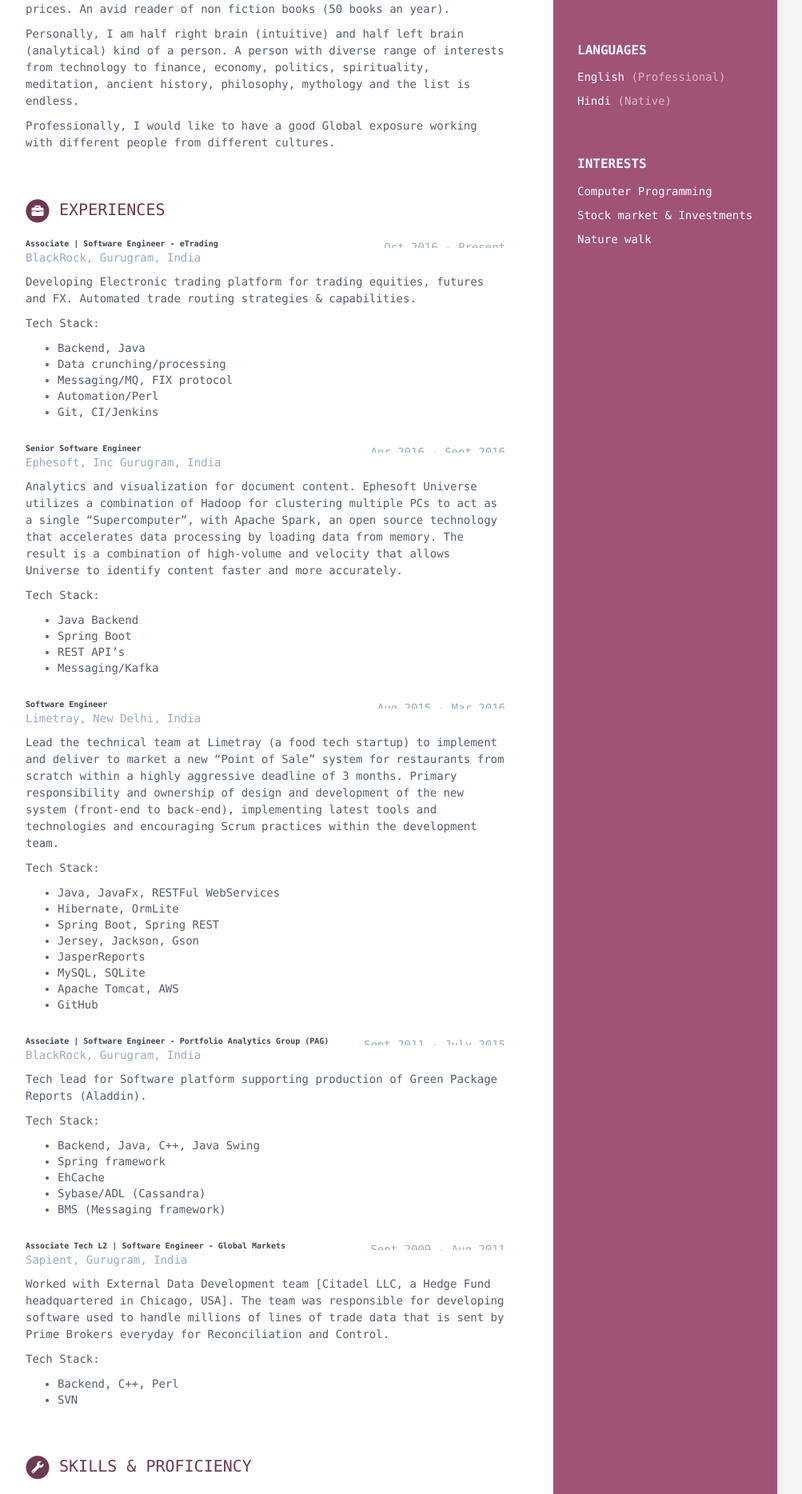
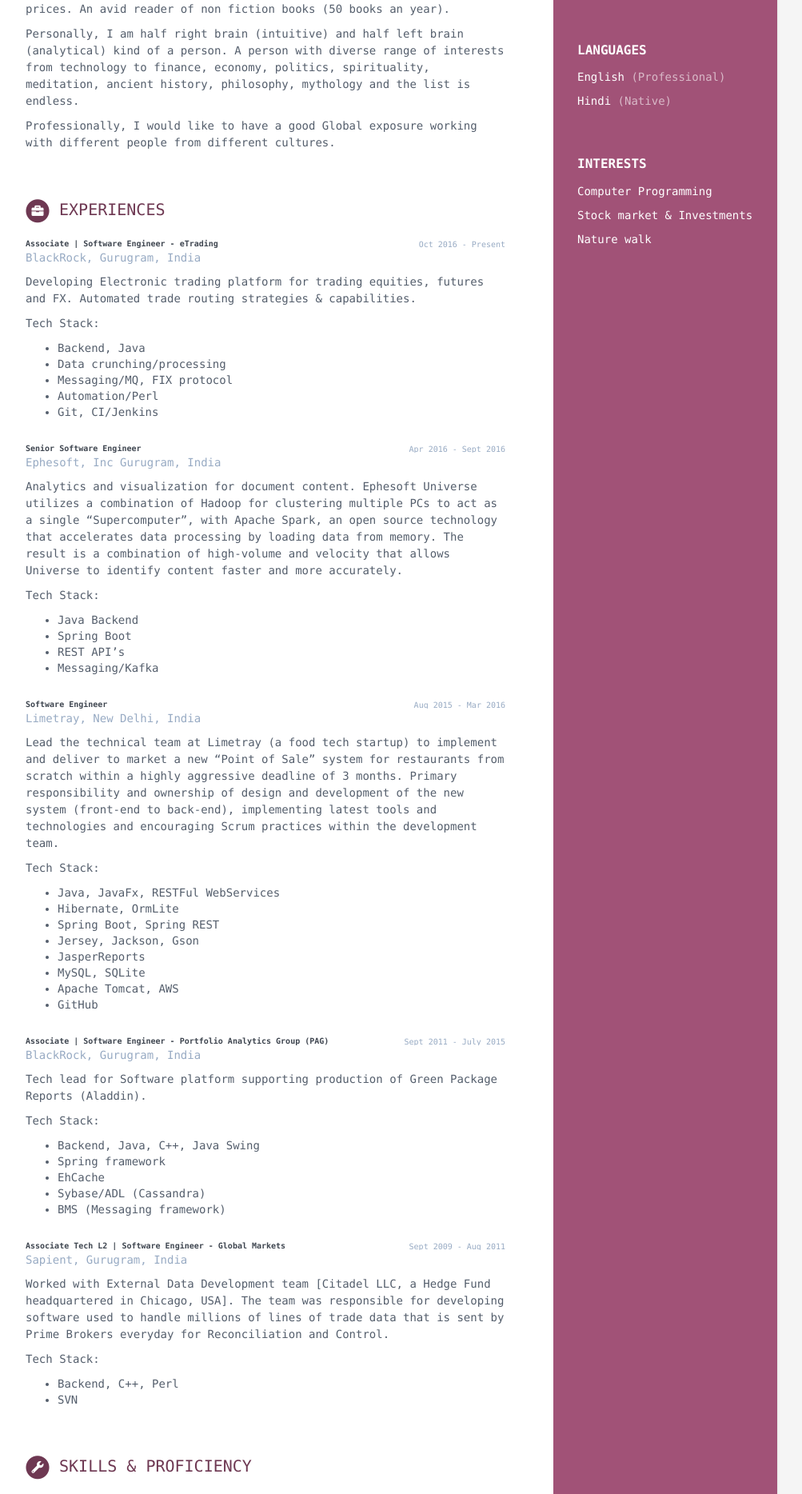
Before and after one commit to rahul-bhatt/online-cv, a Jekyll site: the page built from index.html, in a window 1280 px wide. Shown: the part 683-2551 px from the top of the page at 80% size, without its empty margins (168-1171 px from the left). Built offline with Jekyll 4.4.1, drawn with Linux system fonts in a browser that asks for light colours.

Commit message:
profile update

```diff
--- a/_sass/_base.scss
+++ b/_sass/_base.scss
@@ -192,6 +192,7 @@ p {
         right: 0;
         top: 0;
         color: $text-grey;
+        font-size: 10px;
     }
     .company, .university {
         margin-bottom: 10px;
```
Also changed, not shown: _data/data.yml (+6 -3 lines).
